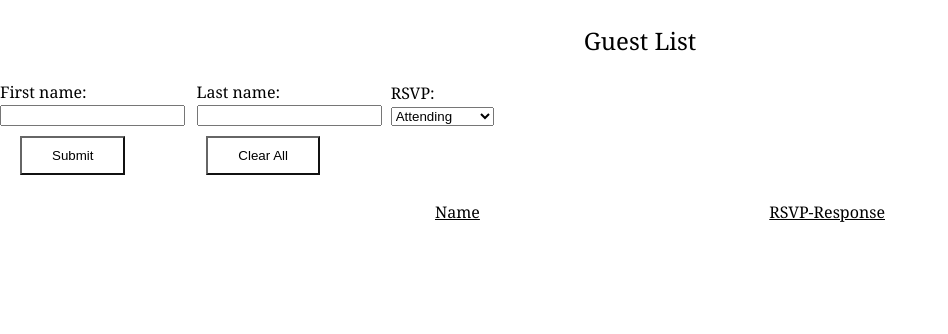
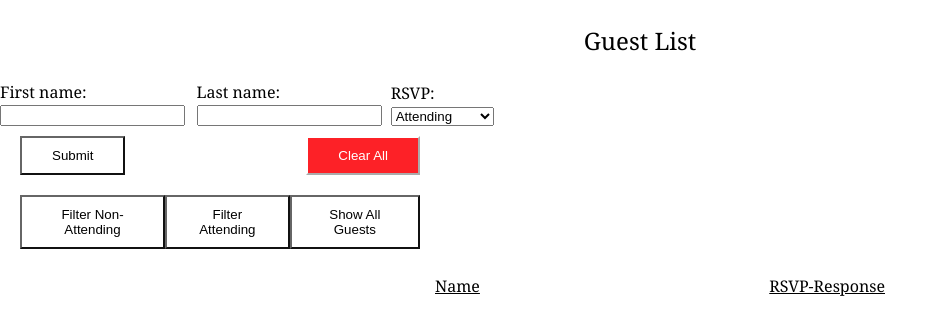
Before and after one commit to jgsheppa/react-guest-list-sept-2020, a React (Create React App) app: page / in a window 1280 px wide. Shown: the top 334 px of the page, without its empty margins (0-948 px from the left). Built offline with nearby package versions, Linux system fonts and the light colour scheme.

Commit message:
Add filter for list

```diff
--- a/src/App.js
+++ b/src/App.js
@@ -21,7 +21,7 @@ const buttonStyles = css`
   flex-direction: row;
   justify-content: space-between;
   padding: 10px 20px;
-  max-width: 300px;
+  max-width: 400px;
 
   button {
     background-color: #fff;
@@ -30,6 +30,13 @@ const buttonStyles = css`
     border-width: 2px;
     font-weight: 200px;
   }
+
+  .clear-all {
+    background-color: #fd2127;
+    color: #fff;
+    border-color: #fff;
+    border-width: 2px;
+  }
 `;
 
 function App() {
@@ -37,6 +44,7 @@ function App() {
   const [lastName, setLastName] = useState('');
   const [listOfNamesArray, setListOfNamesArray] = useState([]);
   const [rsvp, setRSVP] = useState('Attending');
+  const [filter, setFilter] = useState('unfiltered');
   const wholeListOfNames = [
     ...listOfNamesArray,
     { id: shortid.generate(), firstName, lastName, rsvp },
@@ -76,6 +84,27 @@ function App() {
   function handleClearAll() {
     setListOfNamesArray([]);
   }
+
+  const filterListOfNames = listOfNamesArray.filter((name) => {
+    if (filter === 'Attending' && name.rsvp !== 'Attending') {
+      return false;
+    } else if (filter === 'Not Attending' && name.rsvp !== 'Not Attending') {
+      return false;
+    }
+    return true;
+  });
+
+  function handleAttendingFilter() {
+    setFilter('Attending');
+  }
+
+  function handleNonAttendingFilter() {
+    setFilter('Not Attending');
+  }
+
+  function handleViewAllGuests() {
+    setFilter('unfiltered');
+  }
   return (
     <>
       <Header></Header>
@@ -87,13 +116,22 @@ function App() {
         ></UserInput>
         <div css={buttonStyles}>
           <button onClick={handleSubmit}>Submit</button>
-          <button onClick={handleClearAll}>Clear All</button>
+          <button className="clear-all" onClick={handleClearAll}>
+            Clear All
+          </button>
+        </div>
+        <div css={buttonStyles}>
+          <button onClick={handleNonAttendingFilter}>
+            Filter Non-Attending
+          </button>
+          <button onClick={handleAttendingFilter}>Filter Attending</button>
+          <button onClick={handleViewAllGuests}>Show All Guests</button>
         </div>
         <div>
           <GuestList
-            listOfNamesArray={listOfNamesArray}
             wholeListOfNames={wholeListOfNames}
             deleteGuest={deleteGuest}
+            filterListOfNames={filterListOfNames}
           />
         </div>
       </div>
--- a/src/GuestLIst.js
+++ b/src/GuestLIst.js
@@ -5,7 +5,7 @@ import React, { useState } from 'react';
 import './App.css';
 import { jsx, css } from '@emotion/core';
 
-function GuestList({ listOfNamesArray, deleteGuest, id }) {
+function GuestList({ deleteGuest, filterListOfNames }) {
   const unorderedListStyles = css`
     display: flex;
     flex-direction: column;
@@ -43,7 +43,7 @@ function GuestList({ listOfNamesArray, deleteGuest, id }) {
           <li>
             <u>Name</u> <u>RSVP-Response</u>
           </li>
-          {listOfNamesArray.map((item) => (
+          {filterListOfNames.map((item) => (
             <li key={item.id}>
               {item.firstName} {item.lastName}
               <div>
```
